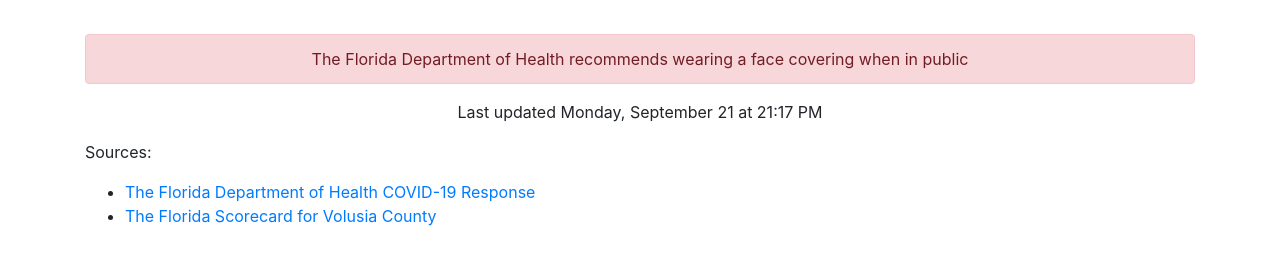
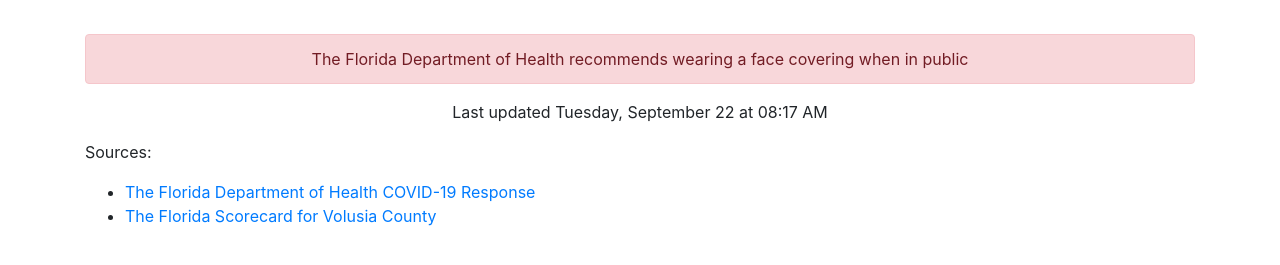
Before and after one commit to thinkjson/timeforchurch, a Jekyll site: the page built from index.md, in a window 1280 px wide. Shown: the part 612-877 px from the top of the page. Built offline with Jekyll 4.4.1, drawn with Linux system fonts in a browser that asks for light colours; our own code applies the rules of GitHub Pages for plain Markdown files.

Commit message:
Updating data

```diff
--- a/_includes/data.html
+++ b/_includes/data.html
@@ -9,4 +9,4 @@
     <div class="outcome text-danger">YES</div>
     <div class="alert alert-danger" role="alert">The Florida Department of Health recommends wearing a face covering when in public</div>
 
-    <p>Last updated Monday, September 21 at 21:17 PM</p>
+    <p>Last updated Tuesday, September 22 at 08:17 AM</p>
```
